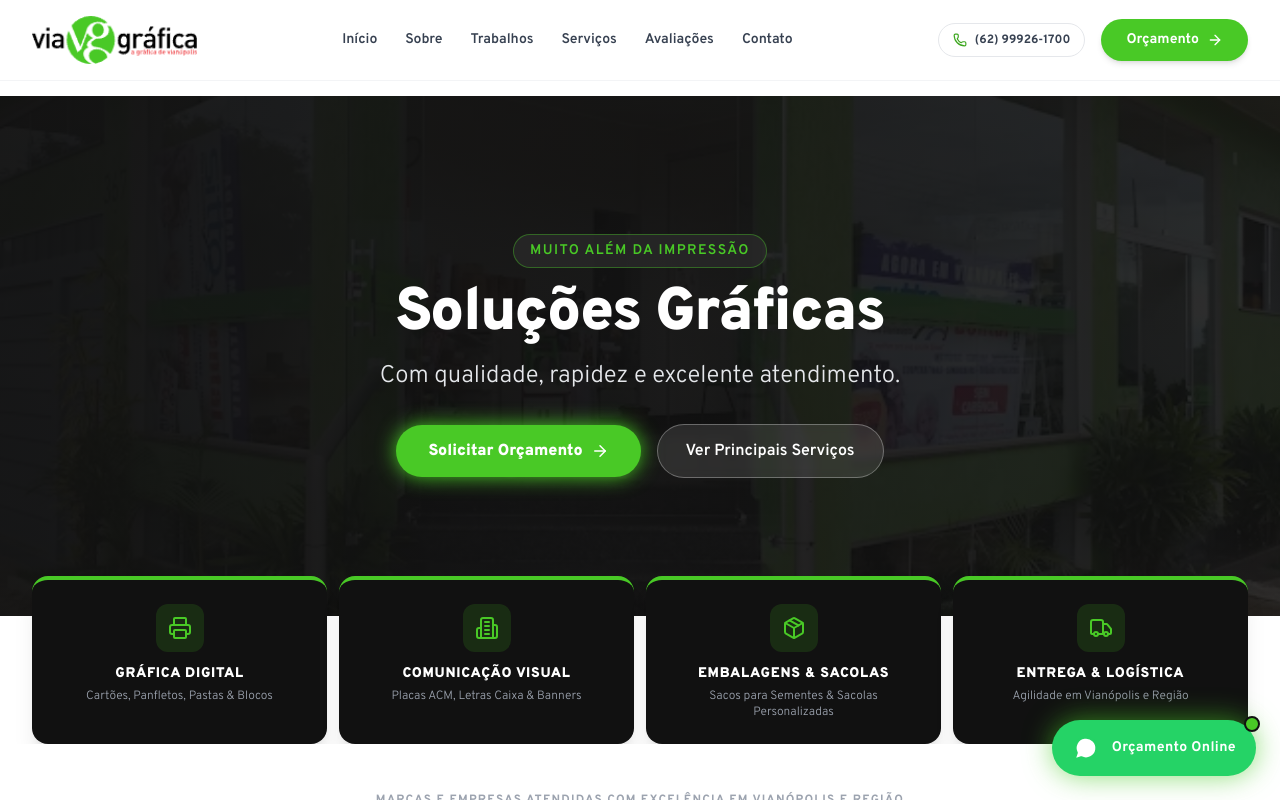
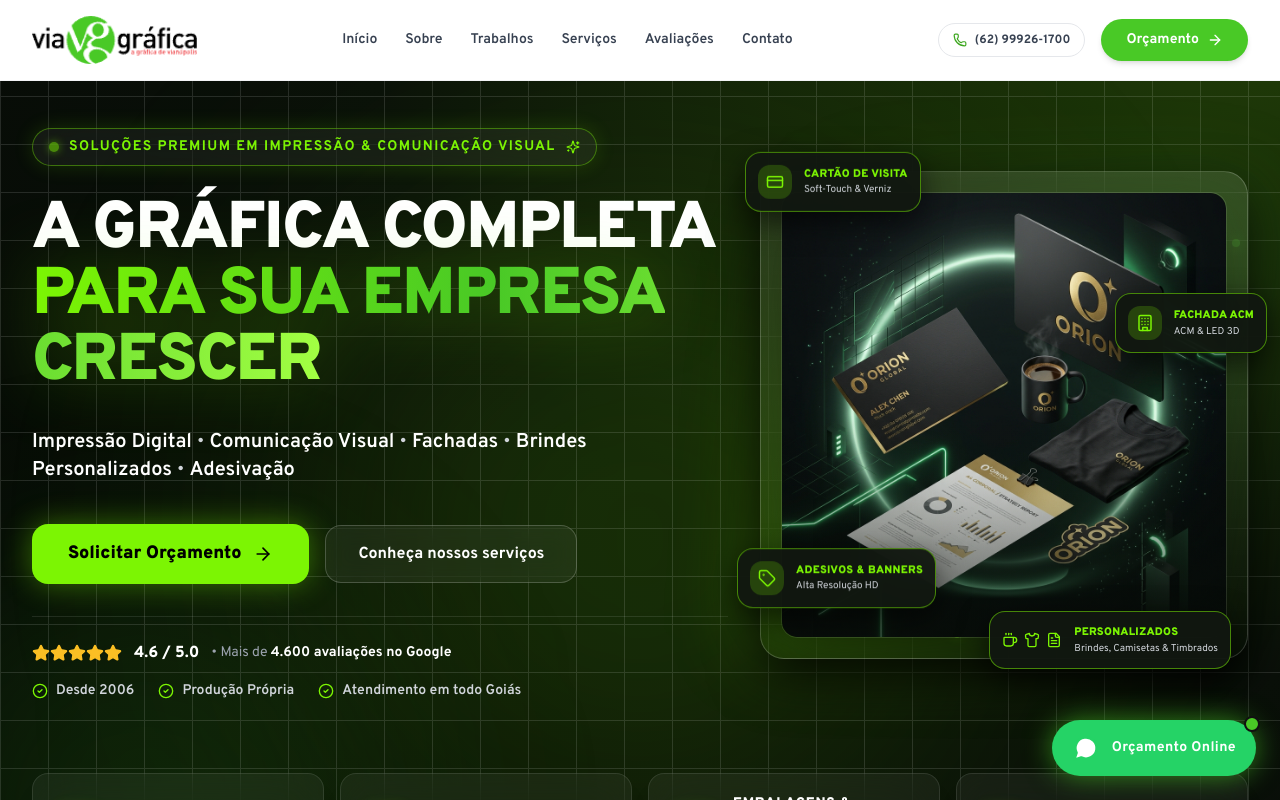
Before and after one commit to viagraficavps-star/via-grafica-landing, a React (Vite) app: page / in a window 1280 px wide. Shown: the top 800 px of the page. Built offline with nearby package versions, Linux system fonts and the light colour scheme; the HTML template or start-up script is replaced by a standard one.

Commit message:
Redesign Hero section with Stripe/Framer/Apple/Nvidia aesthetic

```diff
--- a/src/components/Hero.jsx
+++ b/src/components/Hero.jsx
@@ -1,6 +1,21 @@
 import React from 'react';
-import { ArrowRight, Printer, Building2, Package, Truck } from 'lucide-react';
-import { IMAGES, QUICK_CATEGORIES } from '../data/viaGraficaData';
+import {
+  ArrowRight,
+  Printer,
+  Building2,
+  Package,
+  Truck,
+  Star,
+  CheckCircle2,
+  Sparkles,
+  CreditCard,
+  Building,
+  Tag,
+  Coffee,
+  Shirt,
+  FileText
+} from 'lucide-react';
+import { QUICK_CATEGORIES } from '../data/viaGraficaData';
 
 const categoryIcons = {
   Printer,
@@ -11,72 +26,214 @@ const categoryIcons = {
 
 export default function Hero({ onOpenBudgetModal }) {
   return (
-    <section id="hero" className="relative pt-24 bg-white text-dark overflow-hidden">
+    <section id="hero" className="relative min-h-screen pt-28 pb-16 bg-[#0A1009] text-white overflow-hidden flex flex-col justify-between selection:bg-[#7CF503] selection:text-black">
 
-      {/* Main Hero Banner with Real Storefront Image */}
-      <div className="relative min-h-[480px] sm:min-h-[520px] flex items-center justify-center bg-dark text-white overflow-hidden">
-        {/* Background Image with 35% Opacity (-5% reduction) */}
-        <img
-          src={IMAGES.heroBg}
-          alt="Fachada Real Via Gráfica Vianópolis"
-          className="absolute inset-0 w-full h-full object-cover object-center scale-105 transition-all duration-700"
-          style={{ opacity: 0.35 }}
-        />
-        <div className="absolute inset-0 bg-gradient-to-r from-dark/90 via-dark/75 to-dark/65"></div>
+      {/* Dynamic Luminous Ambient Background & Grid Depth */}
+      <div className="absolute inset-0 bg-[radial-gradient(ellipse_at_top_right,_var(--tw-gradient-stops))] from-[#7CF503]/20 via-[#0A1009] to-[#040804] pointer-events-none"></div>
 
-        {/* Content Container */}
-        <div className="relative z-10 max-w-5xl mx-auto px-4 sm:px-6 lg:px-8 py-16 text-center">
-          <span className="text-xs sm:text-sm font-semibold uppercase tracking-widest text-neon bg-dark-lighter/80 border border-neon/40 px-4 py-1.5 rounded-full inline-block mb-4 shadow-neon/20">
-            Muito além da impressão
+      {/* Blurred Luminous Green Spotlights */}
+      <div className="absolute top-1/4 left-1/2 -translate-x-1/2 w-[600px] h-[600px] bg-[#7CF503]/15 rounded-full blur-[140px] pointer-events-none animate-pulse-glow"></div>
+      <div className="absolute -bottom-20 -left-20 w-[450px] h-[450px] bg-[#49C926]/15 rounded-full blur-[120px] pointer-events-none"></div>
+
+      {/* Subtle Geometric Grid & Particle Texture Overlay */}
+      <div
+        className="absolute inset-0 opacity-[0.12] pointer-events-none"
+        style={{
+          backgroundImage: `linear-gradient(to right, #ffffff 1px, transparent 1px), linear-gradient(to bottom, #ffffff 1px, transparent 1px)`,
+          backgroundSize: '48px 48px'
+        }}
+      ></div>
+
+      {/* Luminous Micro-Particles */}
+      <div className="absolute inset-0 pointer-events-none overflow-hidden">
+        <div className="absolute top-1/3 left-1/5 w-2 h-2 rounded-full bg-[#7CF503] shadow-[0_0_12px_#7CF503] animate-ping opacity-75"></div>
+        <div className="absolute top-2/3 right-1/4 w-1.5 h-1.5 rounded-full bg-[#7CF503] shadow-[0_0_10px_#7CF503] animate-float opacity-80"></div>
+        <div className="absolute top-1/4 right-10 w-2 h-2 rounded-full bg-[#49C926] shadow-[0_0_12px_#49C926] animate-pulse opacity-60"></div>
+      </div>
+
+      {/* Main Hero Layout (2 Columns) */}
+      <div className="relative z-10 max-w-7xl mx-auto px-4 sm:px-6 lg:px-8 my-auto w-full">
+        <div className="grid lg:grid-cols-12 gap-12 lg:gap-8 items-center pt-4 pb-12">
+
+          {/* LADO ESQUERDO: Conteúdo Persuasivo & Chamada Principal */}
+          <div className="lg:col-span-7 space-y-8 text-left">
+
+            {/* Top Luminous Badge */}
+            <div className="inline-flex items-center gap-2.5 bg-white/5 backdrop-blur-xl border border-[#7CF503]/40 px-4 py-2 rounded-full shadow-[0_0_20px_rgba(124,245,3,0.15)] animate-fadeIn">
+              <span className="w-2.5 h-2.5 rounded-full bg-[#7CF503] animate-pulse shadow-[0_0_8px_#7CF503]"></span>
+              <span className="text-xs sm:text-sm font-bold uppercase tracking-widest text-[#7CF503]">
+                Soluções Premium em Impressão & Comunicação Visual
               </span>
+              <Sparkles size={14} className="text-[#7CF503]" />
+            </div>
 
-          <h1 className="font-heading text-4xl sm:text-6xl font-black text-white leading-tight tracking-tight mb-4">
-            Soluções Gráficas
+            {/* Título Principal (60px - 72px) */}
+            <h1 className="font-heading text-4xl sm:text-6xl lg:text-[66px] font-black text-white leading-[1.05] tracking-tight">
+              A GRÁFICA COMPLETA <br className="hidden sm:block" />
+              <span className="text-transparent bg-clip-text bg-gradient-to-r from-[#7CF503] via-[#49C926] to-[#A2FF43] drop-shadow-[0_0_35px_rgba(124,245,3,0.3)]">
+                PARA SUA EMPRESA CRESCER
+              </span>
             </h1>
 
-          <p className="text-lg sm:text-2xl text-gray-200 font-light max-w-3xl mx-auto mb-8">
-            Com qualidade, rapidez e excelente atendimento.
+            {/* Subtítulo Categorizado */}
+            <p className="text-base sm:text-xl text-gray-300 font-light leading-relaxed max-w-2xl">
+              <span className="text-white font-semibold">Impressão Digital</span> • <span className="text-white font-semibold">Comunicação Visual</span> • <span className="text-white font-semibold">Fachadas</span> • <span className="text-white font-semibold">Brindes Personalizados</span> • <span className="text-white font-semibold">Adesivação</span>
             </p>
 
-          <div className="flex flex-col sm:flex-row items-center justify-center gap-4">
+            {/* CTAs (Botão Verde + Botão Transparente) */}
+            <div className="flex flex-col sm:flex-row items-stretch sm:items-center gap-4 pt-2">
+              {/* Botão Principal Verde #7CF503 */}
               <button
                 onClick={() => onOpenBudgetModal()}
-              className="w-full sm:w-auto flex items-center justify-center gap-2 bg-neon hover:bg-[#3da71f] text-white font-black text-base px-8 py-3.5 rounded-full shadow-neon transition-all transform hover:-translate-y-0.5"
+                className="group relative inline-flex items-center justify-center gap-3 bg-[#7CF503] hover:bg-[#6be002] text-black font-black text-lg px-9 py-4 rounded-2xl shadow-[0_0_30px_rgba(124,245,3,0.4)] hover:shadow-[0_0_45px_rgba(124,245,3,0.7)] transition-all duration-300 transform hover:-translate-y-1"
               >
                 <span>Solicitar Orçamento</span>
-              <ArrowRight size={18} />
+                <ArrowRight size={20} className="group-hover:translate-x-1 transition-transform" />
               </button>
 
+              {/* Botão Secundário Transparente Glassmorphism */}
               <a
                 href="#servicos"
-              className="w-full sm:w-auto flex items-center justify-center gap-2 bg-white/10 hover:bg-white/20 text-white font-semibold text-base px-7 py-3.5 rounded-full backdrop-blur-sm border border-white/30 transition-all"
+                className="inline-flex items-center justify-center gap-2 bg-white/5 hover:bg-white/12 text-white font-bold text-base px-8 py-4 rounded-2xl backdrop-blur-md border border-white/20 hover:border-[#7CF503] transition-all duration-300 transform hover:-translate-y-0.5"
               >
-              <span>Ver Principais Serviços</span>
+                <span>Conheça nossos serviços</span>
               </a>
             </div>
+
+            {/* Social Proof & Trust Badges */}
+            <div className="pt-6 border-t border-white/10 space-y-4">
+
+              {/* Avaliações do Google */}
+              <div className="flex flex-wrap items-center gap-3">
+                <div className="flex text-amber-400">
+                  {[...Array(5)].map((_, i) => (
+                    <Star key={i} size={18} fill="currentColor" className="text-amber-400" />
+                  ))}
+                </div>
+                <span className="font-extrabold text-white text-base">4.6 / 5.0</span>
+                <span className="text-gray-400 text-sm font-medium">
+                  • Mais de <strong className="text-white font-bold">4.600 avaliações no Google</strong>
+                </span>
+              </div>
+
+              {/* Checkmarks de Confiança */}
+              <div className="flex flex-wrap items-center gap-x-6 gap-y-2 text-xs sm:text-sm font-semibold text-gray-300">
+                <div className="flex items-center gap-2">
+                  <CheckCircle2 size={16} className="text-[#7CF503]" />
+                  <span>Desde 2006</span>
+                </div>
+                <div className="flex items-center gap-2">
+                  <CheckCircle2 size={16} className="text-[#7CF503]" />
+                  <span>Produção Própria</span>
+                </div>
+                <div className="flex items-center gap-2">
+                  <CheckCircle2 size={16} className="text-[#7CF503]" />
+                  <span>Atendimento em todo Goiás</span>
                 </div>
               </div>
 
-      {/* 4-Column Quick Category Bar (GraphA Reference Style) */}
-      <div className="max-w-7xl mx-auto px-4 sm:px-6 lg:px-8 -mt-10 relative z-20">
-        <div className="grid grid-cols-1 sm:grid-cols-2 lg:grid-cols-4 gap-3">
+            </div>
+
+          </div>
+
+          {/* LADO DIREITO: Mockup 3D Integrado com Perspectiva & Elementos Flutuantes */}
+          <div className="lg:col-span-5 relative flex items-center justify-center">
+
+            {/* Ambient Backlight Aura */}
+            <div className="absolute inset-0 bg-gradient-to-tr from-[#7CF503]/30 via-transparent to-[#49C926]/20 rounded-3xl blur-2xl transform rotate-3"></div>
+
+            {/* Main 3D Card Glass Panel Container */}
+            <div className="relative w-full max-w-lg bg-gradient-to-b from-white/10 via-white/5 to-white/0 p-3 sm:p-5 rounded-3xl backdrop-blur-2xl border border-white/20 shadow-[0_20px_50px_rgba(0,0,0,0.8)] group transition-transform duration-500 hover:scale-[1.02]">
+
+              {/* Generated 3D Composition Graphic */}
+              <div className="relative rounded-2xl overflow-hidden border border-white/10 shadow-2xl">
+                <img
+                  src="/images/hero_mockup_3d.png"
+                  alt="Mockup 3D Produtos Via Gráfica: Cartão de Visita, Fachada ACM, Banner, Adesivo, Caneca, Camiseta e Papel Timbrado"
+                  className="w-full h-auto object-cover rounded-2xl transform group-hover:scale-105 transition-transform duration-700"
+                />
+
+                {/* Subtle Overlay Gradient */}
+                <div className="absolute inset-0 bg-gradient-to-t from-[#0A1009] via-transparent to-transparent opacity-60"></div>
+              </div>
+
+              {/* FLOATING 3D GLASS BADGES (Organizados em Perspectiva 3D) */}
+
+              {/* 1. Cartão de Visita */}
+              <div className="absolute -top-4 -left-4 bg-[#111810]/95 backdrop-blur-xl border border-[#7CF503]/50 text-white p-3 rounded-2xl shadow-[0_10px_30px_rgba(0,0,0,0.6)] flex items-center gap-3 animate-float pointer-events-none">
+                <div className="p-2 rounded-xl bg-[#7CF503]/20 text-[#7CF503]">
+                  <CreditCard size={18} />
+                </div>
+                <div>
+                  <p className="text-[11px] font-black uppercase text-[#7CF503] tracking-wide">Cartão de Visita</p>
+                  <p className="text-[10px] text-gray-300 font-medium">Soft-Touch & Verniz</p>
+                </div>
+              </div>
+
+              {/* 2. Fachada ACM */}
+              <div className="absolute top-1/4 -right-5 bg-[#111810]/95 backdrop-blur-xl border border-[#7CF503]/50 text-white p-3 rounded-2xl shadow-[0_10px_30px_rgba(0,0,0,0.6)] flex items-center gap-3 animate-float [animation-delay:1s] pointer-events-none">
+                <div className="p-2 rounded-xl bg-[#7CF503]/20 text-[#7CF503]">
+                  <Building size={18} />
+                </div>
+                <div>
+                  <p className="text-[11px] font-black uppercase text-[#7CF503] tracking-wide">Fachada ACM</p>
+                  <p className="text-[10px] text-gray-300 font-medium">ACM & LED 3D</p>
+                </div>
+              </div>
+
+              {/* 3. Banner & Adesivo */}
+              <div className="absolute bottom-12 -left-6 bg-[#111810]/95 backdrop-blur-xl border border-[#7CF503]/50 text-white p-3 rounded-2xl shadow-[0_10px_30px_rgba(0,0,0,0.6)] flex items-center gap-3 animate-float [animation-delay:1.5s] pointer-events-none">
+                <div className="p-2 rounded-xl bg-[#7CF503]/20 text-[#7CF503]">
+                  <Tag size={18} />
+                </div>
+                <div>
+                  <p className="text-[11px] font-black uppercase text-[#7CF503] tracking-wide">Adesivos & Banners</p>
+                  <p className="text-[10px] text-gray-300 font-medium">Alta Resolução HD</p>
+                </div>
+              </div>
+
+              {/* 4. Caneca, Camiseta & Papel Timbrado */}
+              <div className="absolute -bottom-4 right-4 bg-[#111810]/95 backdrop-blur-xl border border-[#7CF503]/50 text-white p-3 rounded-2xl shadow-[0_10px_30px_rgba(0,0,0,0.6)] flex items-center gap-3 animate-float [animation-delay:2s] pointer-events-none">
+                <div className="flex gap-1.5 text-[#7CF503]">
+                  <Coffee size={16} />
+                  <Shirt size={16} />
+                  <FileText size={16} />
+                </div>
+                <div>
+                  <p className="text-[11px] font-black uppercase text-[#7CF503] tracking-wide">Personalizados</p>
+                  <p className="text-[10px] text-gray-300 font-medium">Brindes, Camisetas & Timbrados</p>
+                </div>
+              </div>
+
+            </div>
+
+          </div>
+
+        </div>
+      </div>
+
+      {/* 4-Column Quick Category Bar (Modern Dark Glassmorphism Anchored at Bottom) */}
+      <div className="relative z-20 max-w-7xl mx-auto px-4 sm:px-6 lg:px-8 mt-6 w-full">
+        <div className="grid grid-cols-1 sm:grid-cols-2 lg:grid-cols-4 gap-4">
           {QUICK_CATEGORIES.map((cat) => {
             const IconComp = categoryIcons[cat.icon] || Printer;
             return (
               <a
                 key={cat.id}
                 href="#servicos"
-                className="bg-dark text-white p-6 rounded-2xl shadow-xl hover:bg-dark-lighter border-t-4 border-neon transition-all duration-300 group flex flex-col items-center text-center transform hover:-translate-y-1"
+                className="bg-white/5 backdrop-blur-xl border border-white/10 hover:border-[#7CF503] p-5 rounded-2xl shadow-xl hover:bg-white/10 transition-all duration-300 group flex items-center gap-4 transform hover:-translate-y-1"
               >
-                <div className="w-12 h-12 rounded-xl bg-neon/15 text-neon flex items-center justify-center mb-3 group-hover:bg-neon group-hover:text-white transition-all shadow-neon/10">
+                <div className="w-12 h-12 rounded-xl bg-[#7CF503]/15 text-[#7CF503] flex items-center justify-center flex-shrink-0 group-hover:bg-[#7CF503] group-hover:text-black transition-all shadow-[0_0_15px_rgba(124,245,3,0.2)]">
                   <IconComp size={24} />
                 </div>
-                <h3 className="font-heading font-black text-sm text-white tracking-wider uppercase mb-1 group-hover:text-neon">
+                <div>
+                  <h3 className="font-heading font-black text-xs sm:text-sm text-white tracking-wider uppercase mb-0.5 group-hover:text-[#7CF503] transition-colors">
                     {cat.title}
                   </h3>
-                <p className="text-gray-400 text-xs font-light">
+                  <p className="text-gray-400 text-xs font-light leading-snug">
                     {cat.desc}
                   </p>
+                </div>
               </a>
             );
           })}
```
Also changed, not shown: public/images/hero_mockup_3d.png (added). Lines whose indentation alone changed are shown as unchanged.
